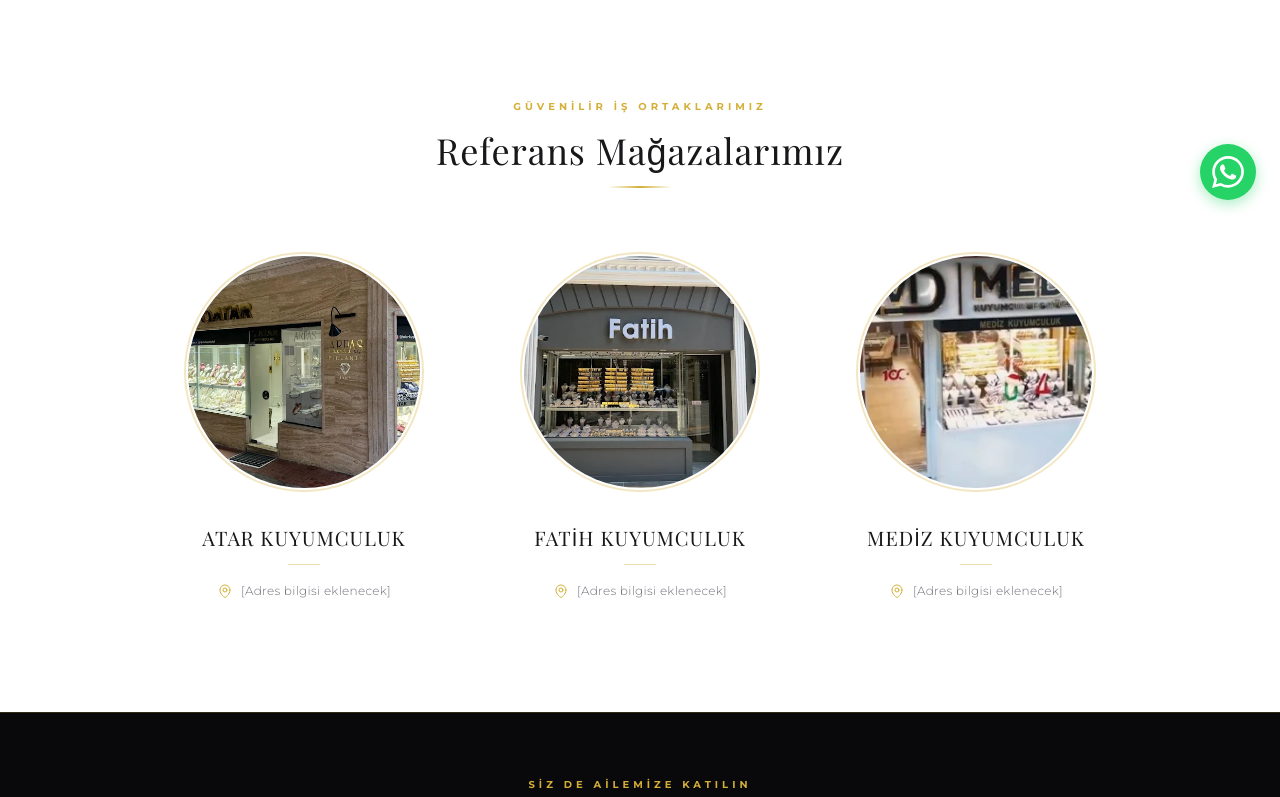
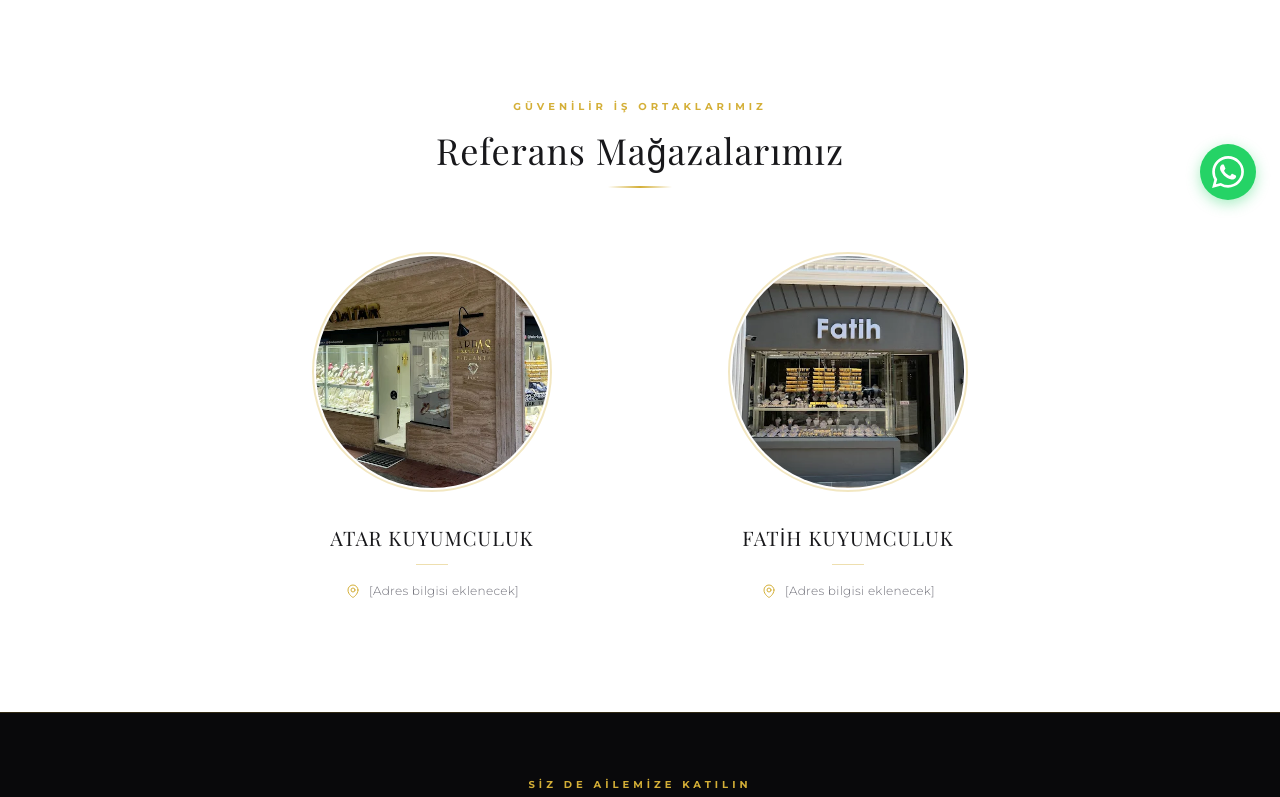
Before and after one commit to hopex03/lumina-main-vitrin, a Next.js app: page /referanslar in a window 1280 px wide. Shown: the part 576-1373 px from the top of the page. Built offline with nearby package versions, Linux system fonts and the light colour scheme; a web font is replaced by a local one.

Commit message:
fix: MEDiZ referansi kaldirildi, grid 2 sutuna guncellendi

```diff
--- a/app/referanslar/page.tsx
+++ b/app/referanslar/page.tsx
@@ -16,13 +16,6 @@
         id: 2,
         name: 'Fatih Kuyumculuk',
         image: '/references/ref-2.png',
-        address: '[Adres bilgisi eklenecek]',
-        googleMapsUrl: '#',
-    },
-    {
-        id: 3,
-        name: 'MEDiZ Kuyumculuk',
-        image: '/references/ref-3.png',
         address: '[Adres bilgisi eklenecek]',
         googleMapsUrl: '#',
     },
@@ -70,7 +63,7 @@
                     <div className="w-16 h-[2px] bg-gradient-to-r from-transparent via-[#d4af37] to-transparent mx-auto" />
                 </div>
 
-                <div className="grid grid-cols-1 md:grid-cols-3 gap-12 md:gap-16">
+                <div className="grid grid-cols-1 md:grid-cols-2 gap-12 md:gap-16 max-w-3xl mx-auto">
                     {references.map((ref, index) => (
                         <motion.div
                             key={ref.id}
```
